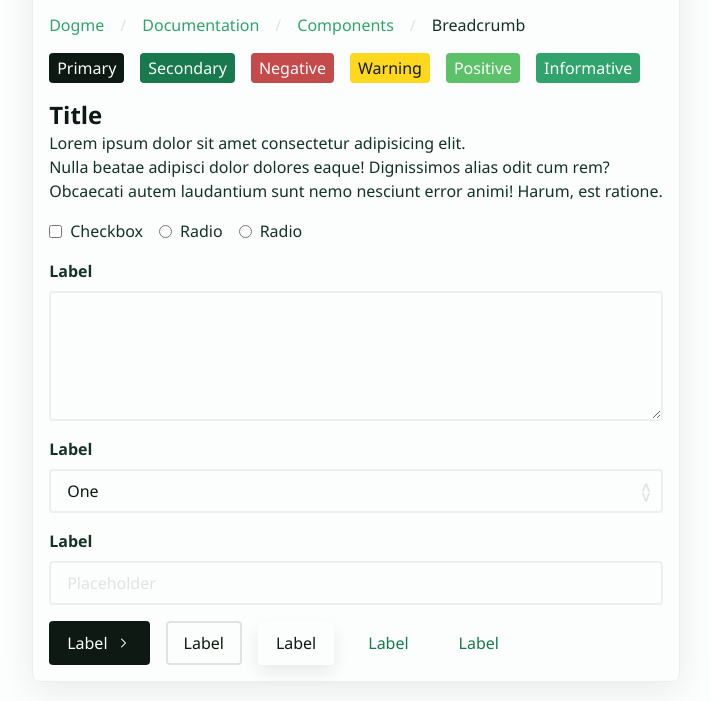
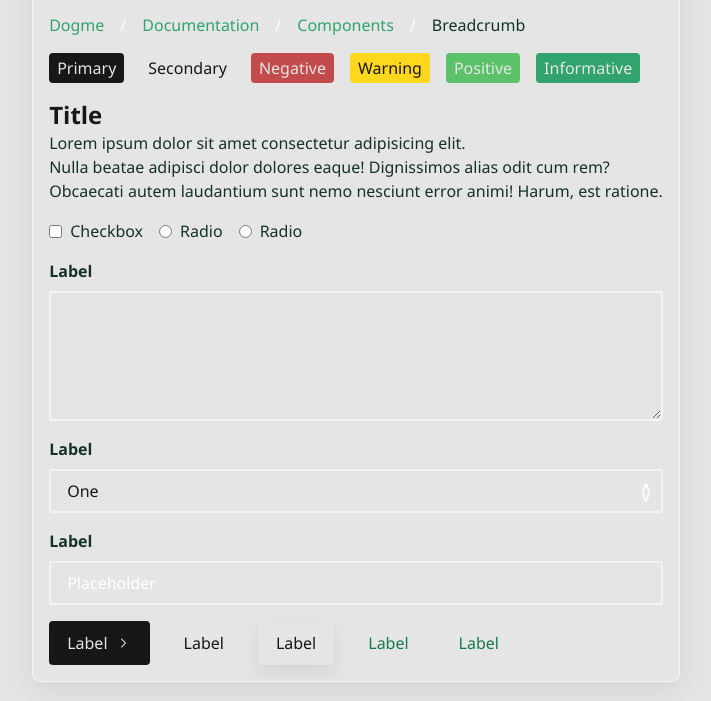
Before and after one commit to 0K00/Dogme, a website: page index.html in a window 1280 px wide. Shown: the part 99-800 px from the top of the page, without its empty margins (284-995 px from the left). Drawn offline with Linux system fonts and the light colour scheme; files whose address does not match are found by name.

Commit message:
:lipstick: Modify config.css & tag and button class for hexandom

```diff
--- a/index.html
+++ b/index.html
@@ -5,6 +5,7 @@
   <meta http-equiv="X-UA-Compatible" content="IE=edge">
   <meta name="viewport" content="width=device-width, initial-scale=1.0">
   <link rel="stylesheet" href="lib/main.css">
+  <link rel="stylesheet" href="lib/config.css">
   <title>Document</title>
 </head>
 <body>
--- a/package.json
+++ b/package.json
@@ -5,8 +5,9 @@
   "main": "/lib/main.min.css",
   "scripts": {
     "test": "echo \"Error: no test specified\" && exit 1",
-    "dev": "sass --watch src/scss/main.scss:lib/main.css",
-    "min": "sass --watch src/scss/main.scss:lib/main.min.css --style compressed"
+    "build": "sass src/scss/main.scss:lib/main.css && sass src/scss/config.scss:lib/config.css && sass src/scss/main.scss:lib/main.min.css --style compressed && sass src/scss/config.scss:lib/config.min.css --style compressed",
+    "main": "sass --watch src/scss/main.scss:lib/main.css",
+    "config": "sass --watch src/scss/config.scss:lib/config.css"
   },
   "author": "",
   "license": "ISC",
--- a/src/scss/Component/_button.scss
+++ b/src/scss/Component/_button.scss
@@ -51,15 +51,14 @@
   }
 }
 .btn.scnd {
-  background: transparent;
+  background: var(--dogme_c--white);
   color: var(--dogme_c--black);
-  border: 2px solid var(--dogme_c--gray-light);
+  border: 2px solid transparent;
 
   &:hover {
-    border-color: var(--dogme_c--gray-default);
+    background: var(--dogme_c--white-dark);
   }
   &:focus, &:active {
-    border-color: var(--dogme_c--dark);
     box-shadow: 0px 0px 0px 2px var(--dogme_c--gray-light);
   }
 }
--- a/src/scss/Component/_tag.scss
+++ b/src/scss/Component/_tag.scss
@@ -32,8 +32,8 @@
   background: var(--dogme_c--black);
 }
 .tag.scnd {
-  color: var(--dogme_c--white);
-  background: var(--dogme_c--colored-dark);
+  color: var(--dogme_c--black);
+  background: var(--dogme_c--white);
 }
 .tag.danger {
   color: var(--dogme_c--white);
--- a/src/scss/_config.scss
+++ b/src/scss/_variable.scss
@@ -1,60 +1,3 @@
-// Css variables
-* {
-  // Colors
-  --dogme_c--white: #FBFEFC;
-  --dogme_c--white-dark: #ECEFEC;
-  --dogme_c--gray-light: #E0E4E0;
-  --dogme_c--gray-default: #3B3F3A;
-  --dogme_c--gray-dark: #20241F;
-  --dogme_c--colored-default: #30A46C;
-  --dogme_c--colored-dark: #18794E;
-  --dogme_c--dark: #153226;
-  --dogme_c--black: #0D1912;
-  --dogme_c--info: #30A46C;
-  --dogme_c--success: #5cc269;
-  --dogme_c--danger: #C44B4B;
-  --dogme_c--warning: #ffd81d;
-
-  // Breakpoints
-  --dogme_bp--sm: 640px;
-  --dogme_bp--md: 768px;
-  --dogme_bp--lg: 1024px;
-  --dogme_bp--xl: 1280px;
-  --dogme_bp--2xl: 1536px;
-
-  // Border radius
-  --dogme_rd--none: 0px;
-  --dogme_rd--thin: 0.125rem;
-  --dogme_rd--light: 0.25rem;
-  --dogme_rd--reg: 0.5rem;
-  --dogme_rd--md: 1rem;
-  --dogme_rd--bold: 2rem;
-  --dogme_rd--black: 4rem;
-  --dogme_rd--full: 360px;
-
-  // Spacings
-  --dogme_sg--0: 0;
-  --dogme_sg--1: 0.25rem;
-  --dogme_sg--2: 0.5rem;
-  --dogme_sg--4: 1rem;
-  --dogme_sg--8: 2rem;
-  --dogme_sg--16: 4rem;
-  --dogme_sg--32: 8rem;
-  --dogme_sg--64: 16rem;
-  --dogme_sg--auto: auto;
-
-  // Shadows
-  --dogme_sdw--light: 0px 8px 32px rgba(0, 0, 0, 0.08);
-  --dogme_sdw--md: 0px 8px 32px rgba(0, 0, 0, 0.2);
-  --dogme_sdw--bold: 0px 8px 32px rgba(0, 0, 0, 0.3);
-  --dogme_sdw--light-inv: 0px -8px 32px rgba(0, 0, 0, 0.2);
-  --dogme_sdw--md-inv: 0px -8px 32px rgba(0, 0, 0, 0.3);
-  --dogme_sdw--bold-inv: 0px -8px 32px rgba(0, 0, 0, 0.08);
-
-  // Fonts
-  --dogme_font: 'Segoe UI', Tahoma, Geneva, Verdana, sans-serif;
-}
-
 // Spacings variables
 $spacing: (
   // thin
--- /dev/null
+++ b/src/scss/config.scss
@@ -0,0 +1,56 @@
+// Css variables
+* {
+  // Colors
+  --dogme_c--white: #E5E5E5;
+  --dogme_c--white-dark: #f3f3f3;
+  --dogme_c--gray-light: #ffffff;
+  --dogme_c--gray-default: #3B3F3A;
+  --dogme_c--gray-dark: #0e0e0e;
+  --dogme_c--colored-default: #30A46C;
+  --dogme_c--colored-dark: #18794E;
+  --dogme_c--dark: #153226;
+  --dogme_c--black: #171717;
+  --dogme_c--info: #30A46C;
+  --dogme_c--success: #5cc269;
+  --dogme_c--danger: #C44B4B;
+  --dogme_c--warning: #ffd81d;
+
+  // Breakpoints
+  --dogme_bp--sm: 640px;
+  --dogme_bp--md: 768px;
+  --dogme_bp--lg: 1024px;
+  --dogme_bp--xl: 1280px;
+  --dogme_bp--2xl: 1536px;
+
+  // Border radius
+  --dogme_rd--none: 0px;
+  --dogme_rd--thin: 0.125rem;
+  --dogme_rd--light: 0.25rem;
+  --dogme_rd--reg: 0.5rem;
+  --dogme_rd--md: 1rem;
+  --dogme_rd--bold: 2rem;
+  --dogme_rd--black: 4rem;
+  --dogme_rd--full: 360px;
+
+  // Spacings
+  --dogme_sg--0: 0;
+  --dogme_sg--1: 0.25rem;
+  --dogme_sg--2: 0.5rem;
+  --dogme_sg--4: 1rem;
+  --dogme_sg--8: 2rem;
+  --dogme_sg--16: 4rem;
+  --dogme_sg--32: 8rem;
+  --dogme_sg--64: 16rem;
+  --dogme_sg--auto: auto;
+
+  // Shadows
+  --dogme_sdw--light: 0px 8px 32px rgba(0, 0, 0, 0.08);
+  --dogme_sdw--md: 0px 8px 32px rgba(0, 0, 0, 0.2);
+  --dogme_sdw--bold: 0px 8px 32px rgba(0, 0, 0, 0.3);
+  --dogme_sdw--light-inv: 0px -8px 32px rgba(0, 0, 0, 0.2);
+  --dogme_sdw--md-inv: 0px -8px 32px rgba(0, 0, 0, 0.3);
+  --dogme_sdw--bold-inv: 0px -8px 32px rgba(0, 0, 0, 0.08);
+
+  // Fonts
+  --dogme_font: 'Segoe UI', Tahoma, Geneva, Verdana, sans-serif;
+}
--- a/src/scss/main.scss
+++ b/src/scss/main.scss
@@ -3,7 +3,7 @@
 
 // Base
 @import './function';
-@import './config';
+@import './variable';
 @import './reset';
 
 // Foundation
```
Also changed, not shown: lib/config.css (added), lib/config.min.css (added), lib/main.css, lib/main.min.css, 4 other files.
